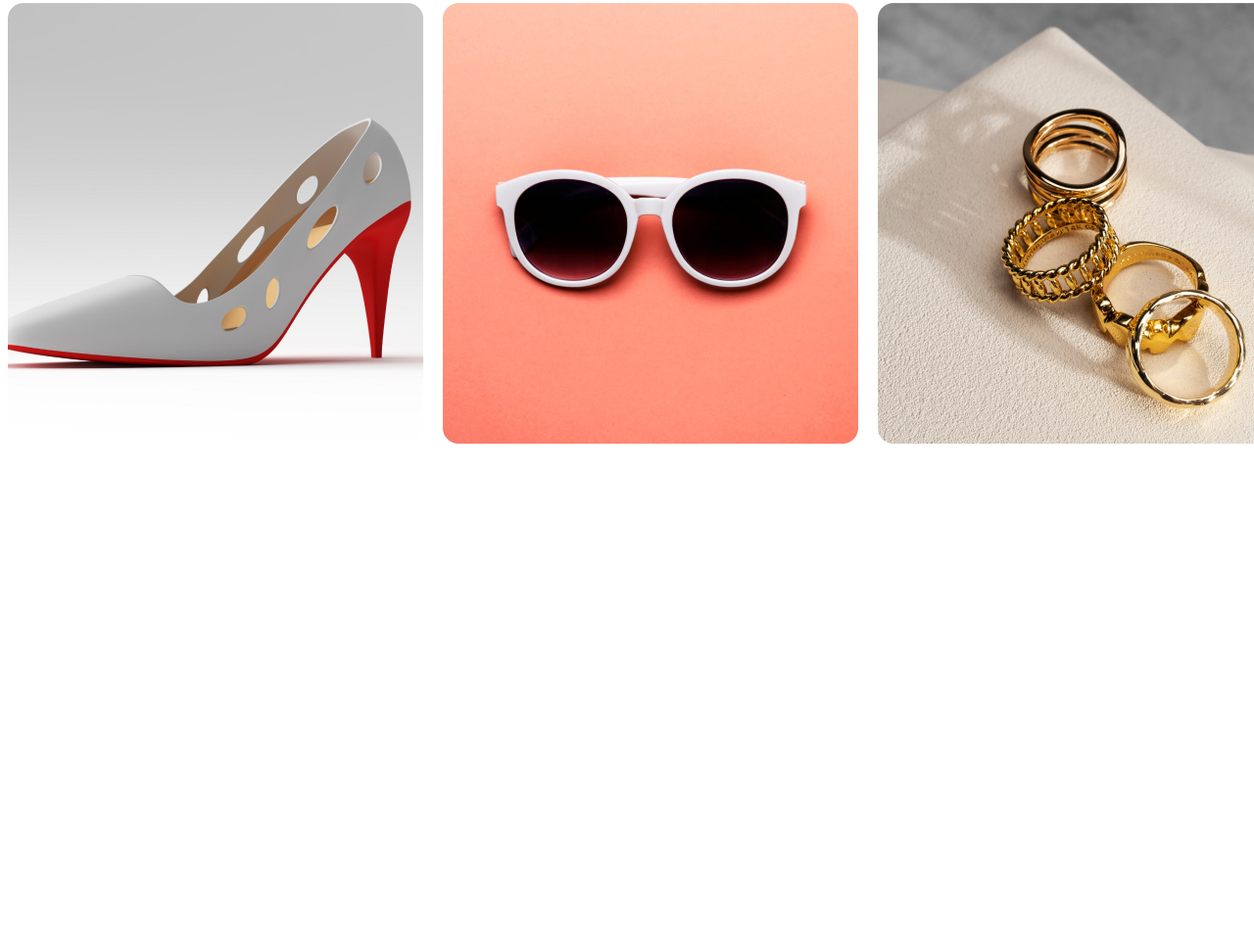
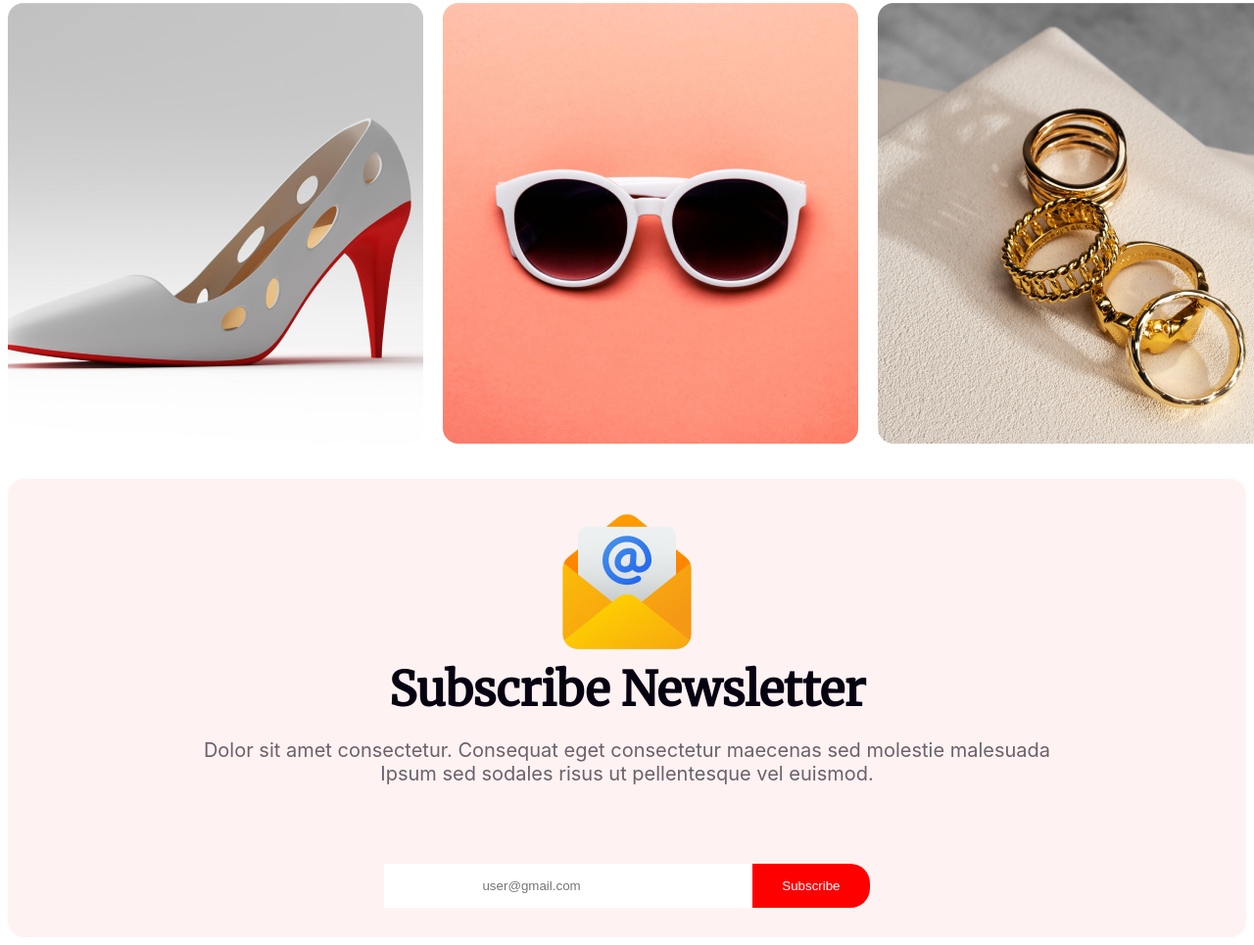
Before and after one commit to miasumon-ru/assignment-one, a plain HTML site: page index.html in a window 1280 px wide. Shown: the part 3635-4600 px from the top of the page at 98% size. Before the commit the page ends 4124 px from the top, so only its background shows below. Drawn offline with Linux system fonts and the light colour scheme.

Commit message:
sixth section has been done

```diff
--- a/index.html
+++ b/index.html
@@ -6,6 +6,7 @@
     <link rel="preconnect" href="https://fonts.googleapis.com">
 <link rel="preconnect" href="https://fonts.gstatic.com" crossorigin>
 <link href="https://fonts.googleapis.com/css2?family=Merriweather&display=swap" rel="stylesheet">
+<link rel="icon" href="./resources/Website.png">
 
 <link rel="stylesheet" href="./styles/style.css">
 
@@ -142,15 +143,45 @@
                         <img src="./resources/Rectangle 8.png" alt="" class="fifth-section-img">
                     </div>
 
+                </div>
 
-                </div>
+            </div>
+        </section>
+
+        <!-- sixth section starts  -->
+
+        <section class="sixth-section">
+            <div class="sixth-section-container">
+                <div class="sixth-section-column">
+                    <div class="sixth-section-column-content">
+
+                        <img src="./resources/Group 61.png" alt="" class="sixth-section-column-img">
+
+                        <p class="sixth-section-column-content-big">Subscribe Newsletter
+                        </p>
+
+                        <p class="sixth-section-column-content-small">Dolor sit amet consectetur. Consequat eget consectetur maecenas sed molestie malesuada <br> Ipsum sed sodales risus ut pellentesque vel euismod.
+                         </p>
+
+                    </div>
 
 
 
 
+                </div>
+
+                <div class="sixth-section-column">
+
+                    <form action="">
+                        <label for="">
+                            <input type="email" name="" id="input" placeholder="user@gmail.com">
+                            <button class="sixth-section-btn">Subscribe</button>
+                        </label>
+
+                    </form>
+
+                </div>
             </div>
-
-
         </section>
 
 
--- a/styles/style.css
+++ b/styles/style.css
@@ -215,19 +215,23 @@ body {
 
 /* fifth section starts */
 
-.fifth-section-column-container{
+.fifth-section-column-container {
     max-width: 1320px;
     margin: 0 auto;
 }
-.fifth-sectlion-column{
+
+.fifth-sectlion-column {
     margin: 35px 0;
 }
-.fifth-section-column-content-small{
+
+.fifth-section-column-content-small {
     color: #F00;
     font-family: Inter;
     font-size: 24px;
     font-weight: 500;
-}.fifth-section-column-content-big{
+}
+
+.fifth-section-column-content-big {
     color: #070211;
     font-family: Merriweather;
     font-size: 48px;
@@ -235,7 +239,7 @@ body {
     margin: 0;
 }
 
-.fifth-section-column-content-smaller{
+.fifth-section-column-content-smaller {
 
     color: rgba(7, 2, 17, 0.60);
     font-family: Inter;
@@ -244,12 +248,70 @@ body {
 
 }
 
-.fifth-section-img-container{
+.fifth-section-img-container {
     display: flex;
     gap: 20px;
 }
-.fifth-section-img-container img:hover{
+
+.fifth-section-img-container img:hover {
     border: 3px solid rgb(250, 8, 8);
     border-radius: 15px;
 
 }
+
+/* sixth section starts */
+
+.sixth-section-container {
+    max-width: 1320px;
+    margin: 0 auto;
+    display: flex;
+    justify-content: center;
+    align-items: center;
+    flex-direction: column;
+    border-radius: 16px;
+    background: rgba(255, 0, 0, 0.05);
+}
+
+.sixth-section-column {
+    margin: 30px 0;
+}
+
+.sixth-section-column-content {
+    text-align: center;
+}
+
+.sixth-section-column-content-big {
+
+    color: #070211;
+    font-family: Merriweather;
+    font-size: 48px;
+    font-weight: 900;
+    margin: 0;
+}
+
+.sixth-section-column-content-small {
+
+    color: rgba(7, 2, 17, 0.60);
+    font-family: Inter;
+    font-size: 20px;
+    font-weight: 800px;
+
+
+}
+
+
+#input {
+    padding: 15px 100px;
+    max-width: 400px;
+    max-height: 70px;
+    border: 0;
+}
+
+.sixth-section-btn {
+    padding: 15px 30px;
+    border-radius: 0 20px 20px 0;
+    margin-left: -5px;
+    background-color: red;
+    color: white;
+    border: 0;
+}
```
